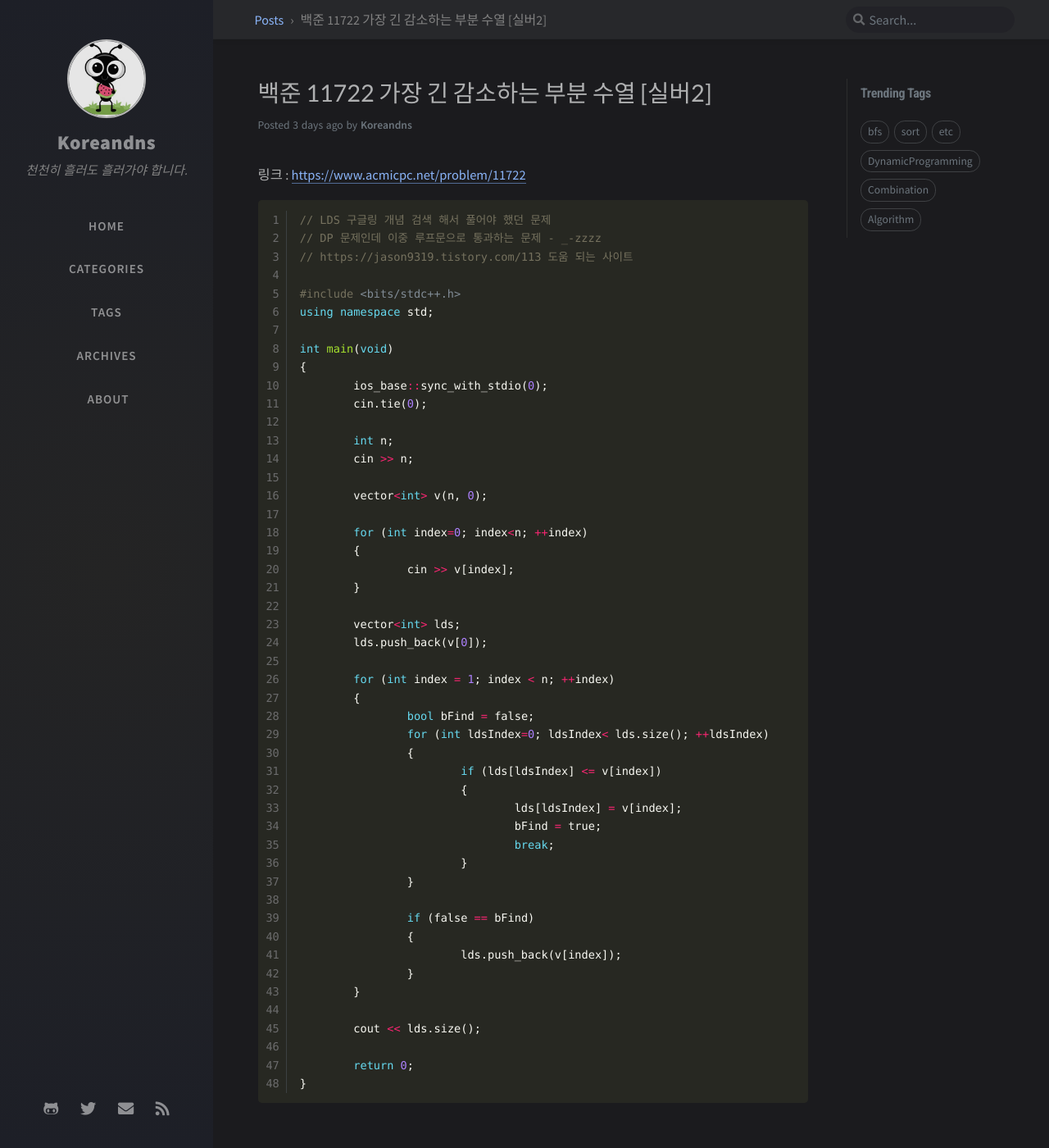
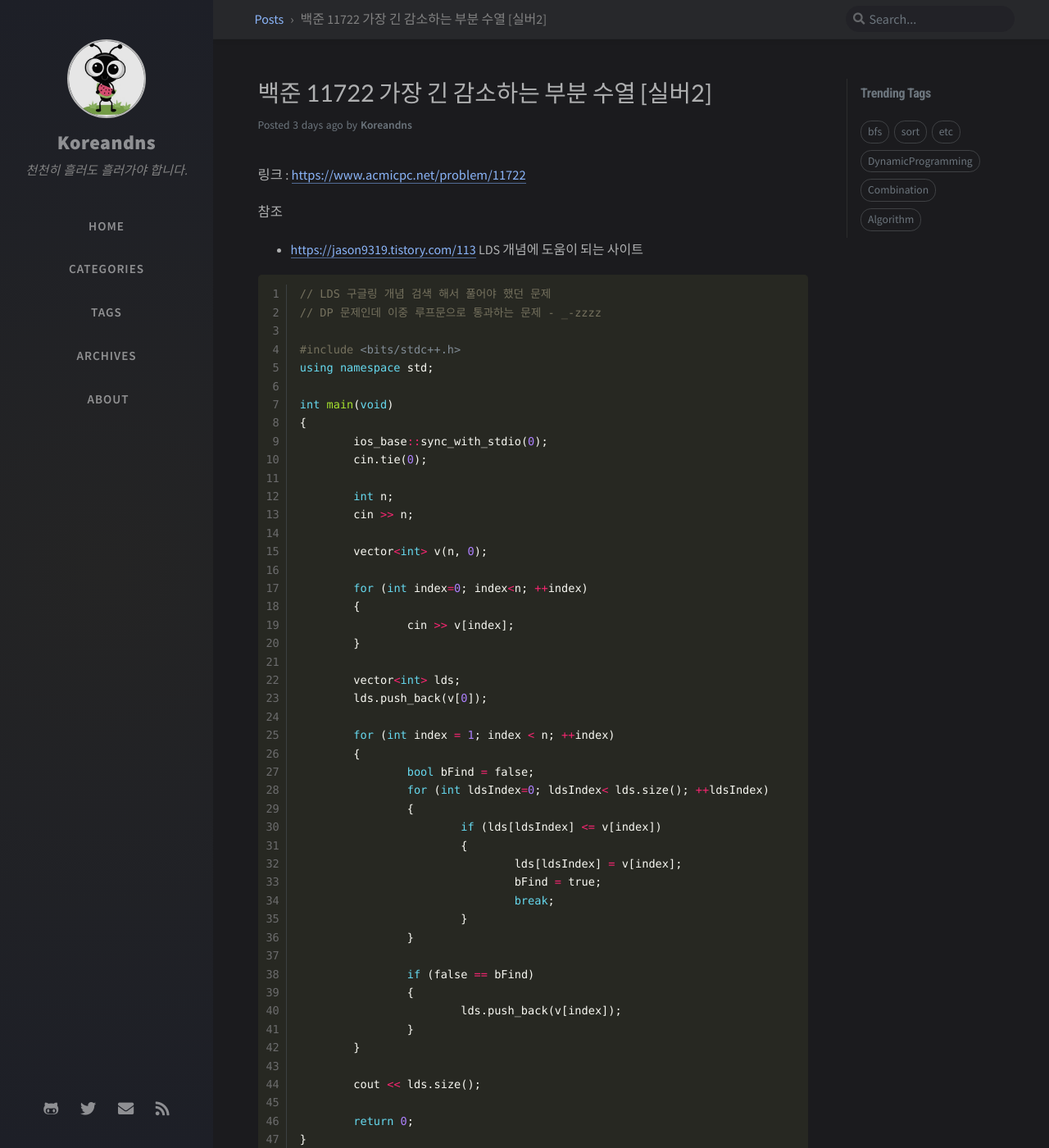
Before and after one commit to KoreanDNS/koreandns.github.io, a Jekyll site: the page built from _posts/2020-04-21-11722.md, in a window 1280 px wide and 1400 px high. Shown: the whole window at 82% size. Built offline with Jekyll 4.4.1, drawn with Linux system fonts in a browser that asks for light colours; nearby versions of some CDN libraries; comment, search, counter and statistics services are not loaded.

Commit message:
no message

````diff
--- a/_posts/2020-04-21-11722.md
+++ b/_posts/2020-04-21-11722.md
@@ -10,12 +10,15 @@ tags: [Algorithm, etc]
 
 링크 : [https://www.acmicpc.net/problem/11722](https://www.acmicpc.net/problem/11722)
 
+참조
+
+- [https://jason9319.tistory.com/113](https://jason9319.tistory.com/113) LDS 개념에 도움이 되는 사이트
+
 
 
 ```c++
 // LDS 구글링 개념 검색 해서 풀어야 했던 문제
 // DP 문제인데 이중 루프문으로 통과하는 문제 - _-zzzz
-// https://jason9319.tistory.com/113 도움 되는 사이트
 
 #include <bits/stdc++.h>
 using namespace std;
````
Also changed, not shown: _posts/2020-04-24-7576.md (+1 -1 lines).
